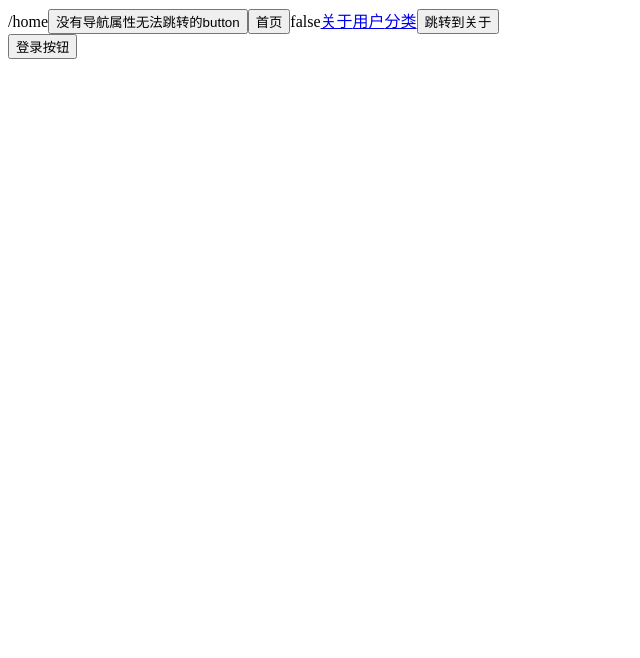
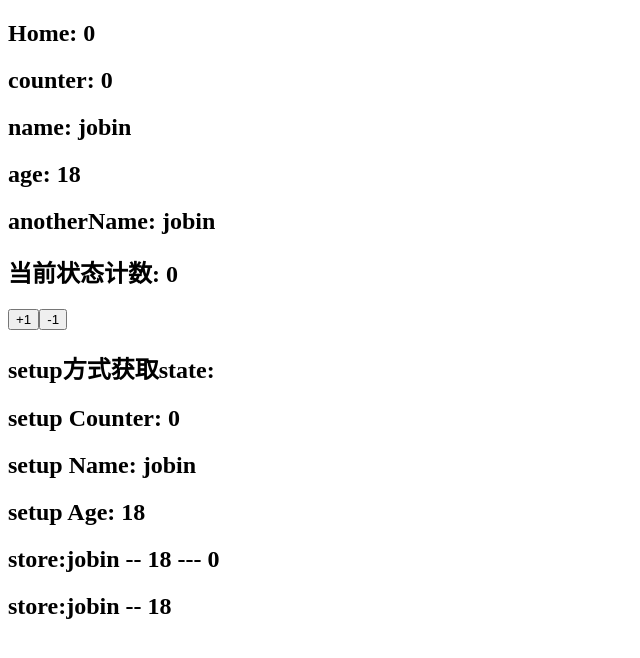
Before and after one commit to jobinben/Vue3-learning, a Vue app in the folder Vue3/: page / in a window 1280 px wide. Before the commit this address led to /login. Shown: the top 658 px of the page, without its empty margins (0-640 px from the left). Built offline with nearby package versions, Linux system fonts and the light colour scheme.

Commit message:
vuex的state使用

```diff
--- a/Vue3/package.json
+++ b/Vue3/package.json
@@ -11,7 +11,8 @@
     "gsap": "^3.8.0",
     "mitt": "^3.0.0",
     "vue": "^3.2.16",
-    "vue-router": "^4.0.12"
+    "vue-router": "^4.0.12",
+    "vuex": "^4.0.2"
   },
   "devDependencies": {
     "@vitejs/plugin-vue": "^1.9.3",
--- /dev/null
+++ b/Vue3/src/components/26_vuex状态管理的使用/App.vue
@@ -0,0 +1,38 @@
+<!-- author: 大冰 -->
+<template>
+    <div>
+        <home/>
+        <h2>当前状态计数: {{$store.state.counter}}</h2>
+        <button @click="increment">+1</button>
+        <button @click="decrement">-1</button>
+        <home-setup/>
+        <home-store></home-store>
+    </div>
+</template>
+
+<script>
+import Home from './Home.vue'
+import HomeSetup from './HomeSetup.vue'
+import HomeStore from './HomeStore.vue'
+
+export default {
+    components: {
+        Home,
+        HomeSetup,
+        HomeStore
+    },
+    methods: {
+        increment() {
+            // 3. 通过commit给mutations改变状态数据
+            this.$store.commit("increment")
+        },
+        decrement() {
+            this.$store.commit('decrement')
+        }
+
+    },
+}
+</script>
+<style scoped>
+
+</style>
--- /dev/null
+++ b/Vue3/src/components/26_vuex状态管理的使用/Home.vue
@@ -0,0 +1,34 @@
+<!-- author: 大冰 -->
+<template>
+    <div>
+        <h2>Home: {{$store.state.counter}}</h2>
+        <h2>counter: {{counter}}</h2>
+        <h2>name: {{name}}</h2>
+        <h2>age: {{age}}</h2>
+        <h2>anotherName: {{anotherName}}</h2>
+    </div>
+</template>
+
+<script>
+import { mapState } from 'vuex'
+export default {
+    // 1. 通过计算属性结构$store.state.counter等数据状态
+    // 写法一: mapState本身会返回一个对象
+    // computed:mapState(['name', 'age'])
+    // 写法二: 在computed里面结构
+    computed: {
+        otherName() {
+            return 'otherPeople'
+        },
+        ...mapState(['name', 'age', 'counter']),
+
+        // 2. 可以通过对象写法修改返回的别名
+        ...mapState({
+            anotherName: state => state.name
+        })
+    }
+
+}
+</script>
+<style scoped>
+</style>
--- /dev/null
+++ b/Vue3/src/components/26_vuex状态管理的使用/HomeSetup.vue
@@ -0,0 +1,50 @@
+<!-- author: 大冰 -->
+<template>
+    <div>
+        <h2>setup方式获取state:</h2>
+        <h2>setup Counter: {{counter}}</h2>
+        <h2>setup Name: {{name}}</h2>
+        <h2>setup Age: {{age}}</h2>
+    </div>
+</template>
+
+<script>
+import {mapState, useStore} from "vuex"
+import {computed} from "vue"
+export default {
+    setup() {
+        const store = useStore()
+        // 1. 方法一: 获取store的数据
+        const counter = computed(() => store.state.counter)
+
+        // 2. 方法二:
+        const storeStateFns = mapState(['name', 'age'])
+        /**
+         * mapState返回的数据结构:
+         * {
+         *  name: function(){return 'xxx'},
+         *  age: function(){return 'xxx'}
+         * }
+         */
+
+        const storeState = {}
+        Object.keys(storeStateFns).forEach(fnKey => {
+            // mapState在解析state的数据时，是需要通过this.$store去解析
+            // 在setup里面是没有this的，所以我们给它的函数绑定ctx
+            // this => {$store: store}
+            const fn = storeStateFns[fnKey].bind({$store: store})
+            // 遍历生成这种数据结构 => {name: ref(), age: ref()}
+            storeState[fnKey] = computed(fn)
+        })
+
+
+        return {
+            counter,
+            ...storeState
+        }
+    }
+}
+</script>
+<style scoped>
+
+</style>
--- /dev/null
+++ b/Vue3/src/components/26_vuex状态管理的使用/HomeStore.vue
@@ -0,0 +1,27 @@
+<!-- author: 大冰 -->
+<template>
+    <div>
+        <h2>store:{{name}} -- {{age}} --- {{counter}}</h2>
+        <h2>store:{{myName}} -- {{myAge}}</h2>
+    </div>
+</template>
+
+<script>
+import useMapState from "./hooks/useMapState"
+export default {
+    setup() {
+        const state = useMapState(['name', 'age', 'counter'])
+        const myState = useMapState({
+            myName: state => state.name,
+            myAge: state => state.age
+        })
+        return {
+            ...state,
+            ...myState
+        }
+    }
+}
+</script>
+<style scoped>
+
+</style>
--- /dev/null
+++ b/Vue3/src/components/26_vuex状态管理的使用/hooks/useMapState.js
@@ -0,0 +1,33 @@
+import { computed } from "vue"
+import { mapState, useStore } from "vuex"
+
+export default function (state) {
+    // 1. 获取实例 $store
+    const store = useStore()
+
+    // 2. 遍历状态数据
+    const storeStateFns = mapState(state)
+
+    // 3. 存放处理好的数据对象
+    const storeState = {}
+
+    // 4. 对每个函数进行computed
+    Object.keys(storeStateFns).forEach(fnKey => {
+        // mapState在解析state的数据时，是需要通过this.$store去解析
+        // 在setup里面是没有this的，所以我们给它的函数绑定ctx
+        // this => {$store: store}
+        const fn = storeStateFns[fnKey].bind({ $store: store })
+        // 遍历生成这种数据结构 => {name: ref(), age: ref()}
+        storeState[fnKey] = computed(fn)
+    })
+
+    return storeState
+}
+
+/**
+ * mapState返回的数据结构:
+ * {
+ *  name: function(){return 'xxx'},
+ *  age: function(){return 'xxx'}
+ * }
+ */
--- a/Vue3/src/main.js
+++ b/Vue3/src/main.js
@@ -1,9 +1,9 @@
 import {createApp} from "vue"
-import  router from "./components/25_vue-router的使用/router"
-import App from "./components/25_vue-router的使用/App.vue"
+import  vuex from "./store"
+import App from "./components/26_vuex状态管理的使用/App.vue"
 
 const app = createApp(App)
 
-app.use(router) // 使用路由
+app.use(vuex) // 使用Vuex状态管理
 
 app.mount("#app")
--- /dev/null
+++ b/Vue3/src/store/index.js
@@ -0,0 +1,28 @@
+// Vuex的状态管理
+import {createStore} from "vuex"
+
+const store = createStore({
+    // 1. 存放数据状态
+    state() {
+        return {
+            counter: 0,
+            name: 'jobin',
+            age: 18,
+            height: 1.8
+        }
+    },
+
+    // 2. 操作数据状态的函数
+    mutations: {
+        increment(state) {
+            state.counter++
+        },
+
+        decrement(state) {
+            state.counter--
+        }
+    }
+
+})
+
+export default store
```
Also changed, not shown: Vue3/src/main-2.js (added, +9 -0 lines), 1 other file (tests, documents, lock files or other folders).
